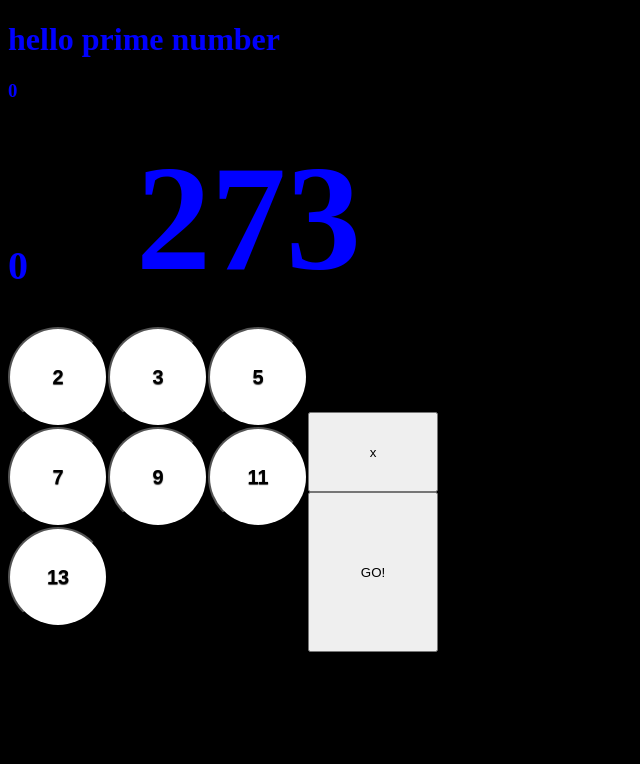
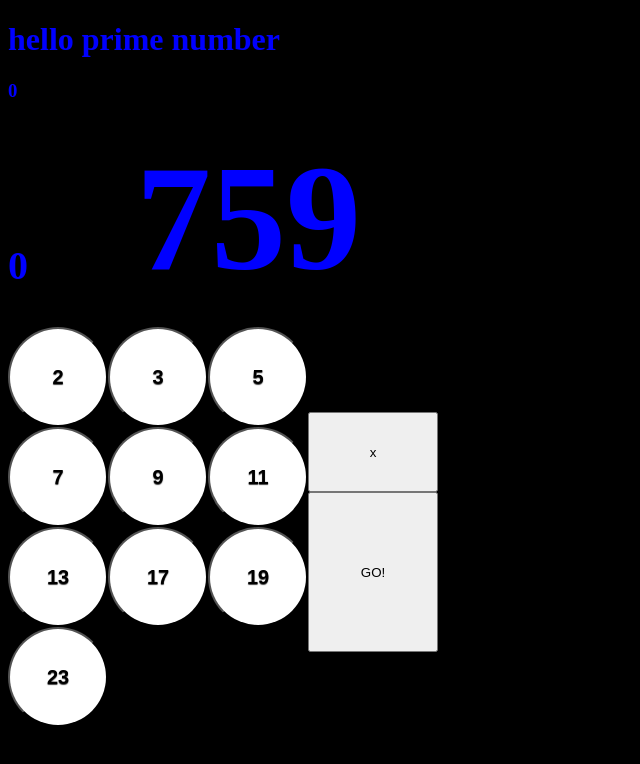
Before and after one commit to tomato645/wallPrimeEndless, a plain HTML site: page index.html in a window 1280 px wide. Shown: the whole page, without its empty margins (0-640 px from the left). Drawn offline with Linux system fonts and the light colour scheme.

Commit message:
add prime numbers and fix response time

```diff
--- a/script.js
+++ b/script.js
@@ -1,4 +1,4 @@
-let primes = [2, 3, 5, 7, 9, 11, 13];
+let primes = [2, 3, 5, 7, 9, 11, 13, 17, 19, 23];
 
 async function makePrime(times) {
     let compositeNum = 1;
@@ -37,7 +37,7 @@ function storePrime(prime) {
     document.querySelector("#primesQueue").innerHTML = primesQueue;
 }
 
-WAITTIME = 600;
+WAITTIME = 300;
 COUNTER = 0;
 
 async function go() {
@@ -67,7 +67,7 @@ async function go() {
             await sleep(WAITTIME / 2);
         }
 
-        if (wallNum == 1){
+        if (wallNum == 1) {
             console.error("Clear!!!");
             COUNTER++
             document.querySelector("#counter").innerHTML = COUNTER;
@@ -86,9 +86,11 @@ document.querySelector("#delete").addEventListener("click",
         document.querySelector("#primesQueue").innerHTML = primesQueue;
     });
 
-    window.onload = makePrime(3);
+window.onload = function () {
+    makePrime(3);
+}
 
-    // Sleep関数
-    function sleep(ms) {
+// Sleep関数
+function sleep(ms) {
     return new Promise(resolve => setTimeout(resolve, ms));
 };
--- a/styles/button.css
+++ b/styles/button.css
@@ -5,7 +5,7 @@
 
     display: grid;
     grid-template-columns: 100px 100px 100px;
-    grid-template-rows: 100px 100px 100px;
+    grid-template-rows: 100px 100px 100px 100px;
 }
 .primeBtn button{
     display:block;
```
